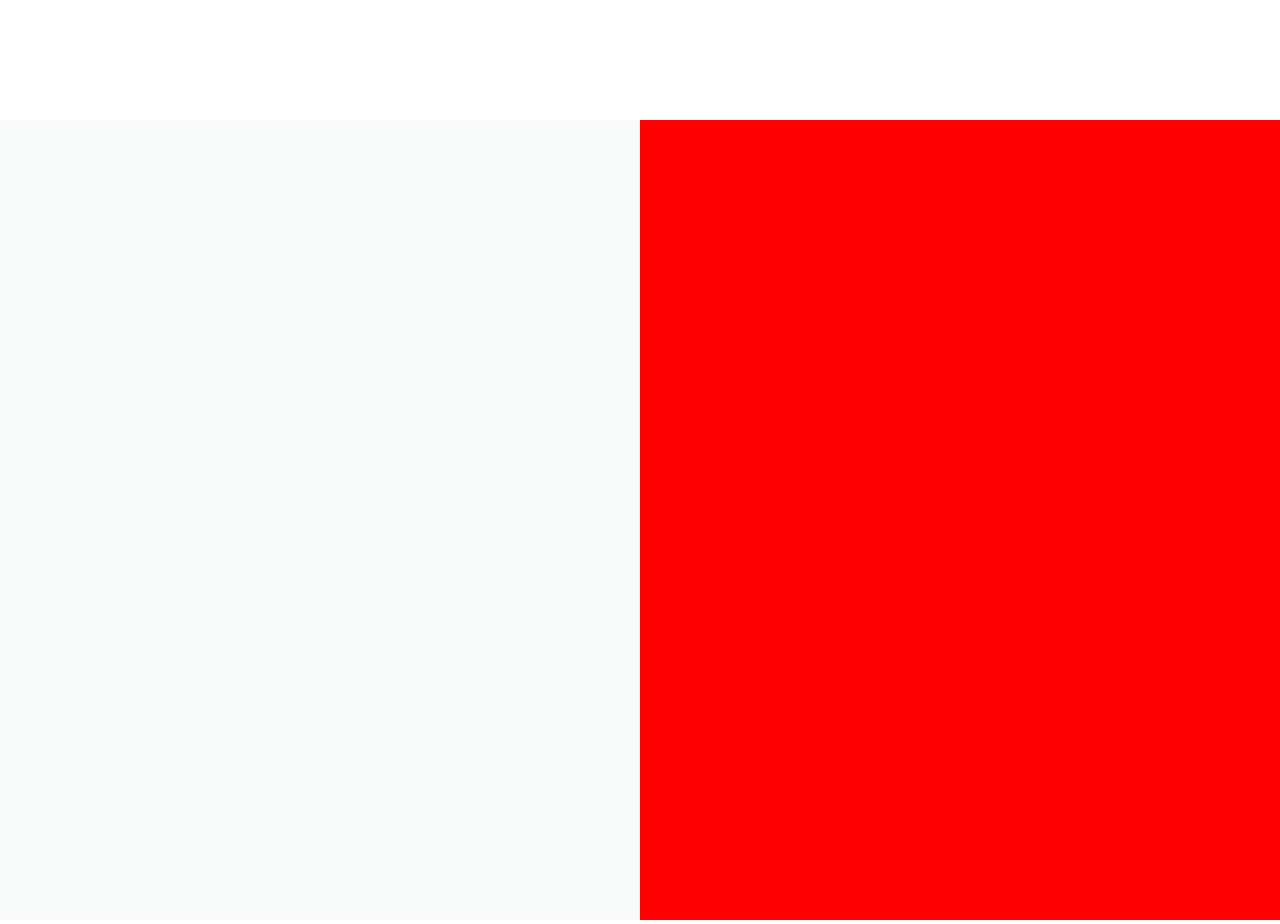
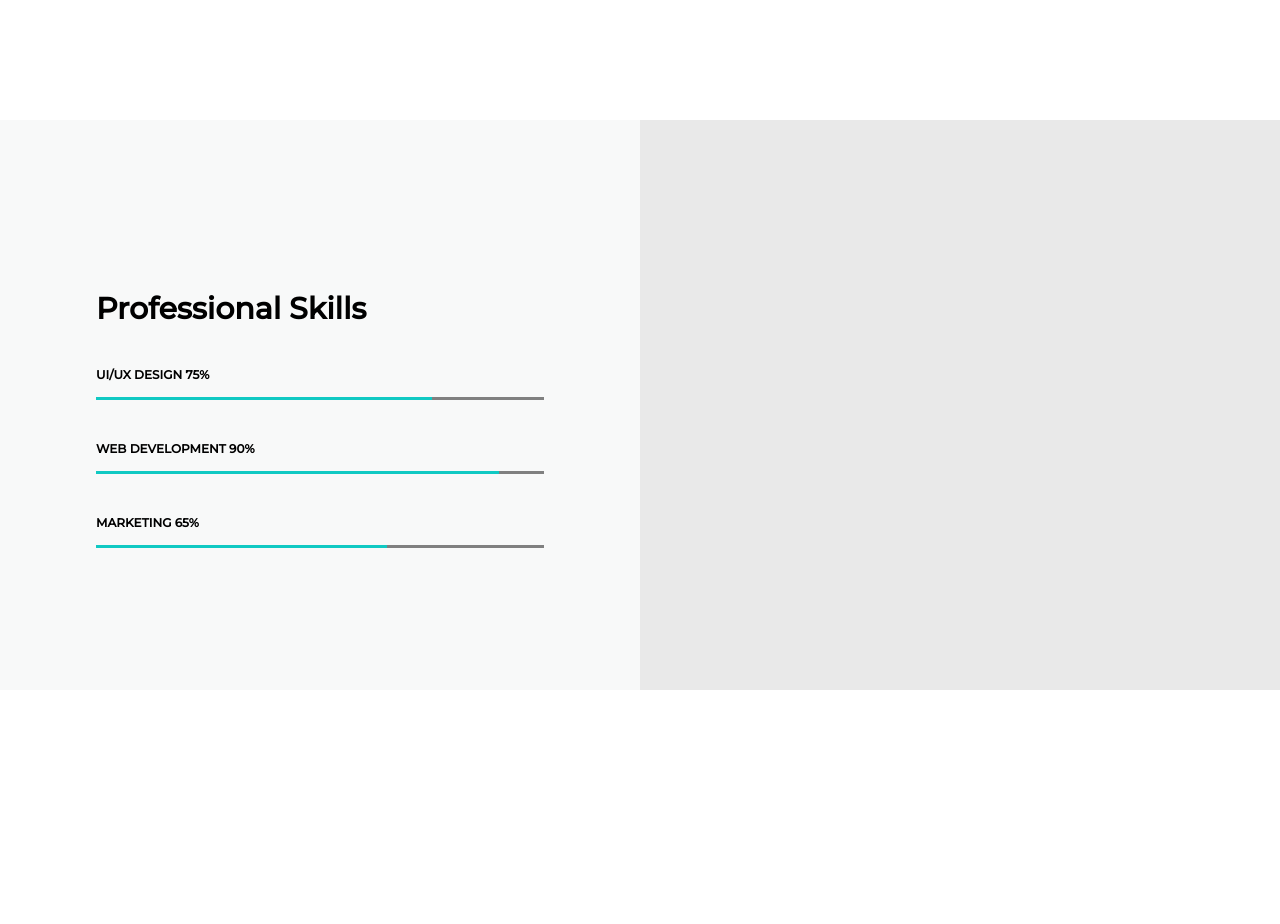
Before and after one commit to bohdan455/WebPage, a plain HTML site: page index.html in a window 1280 px wide. Shown: the part 1100-2024 px from the top of the page. After the commit the page ends 1790 px from the top, so only its background shows below. Drawn offline with Linux system fonts and the light colour scheme.

Commit message:
add progres bar

```diff
--- a/css/style.css
+++ b/css/style.css
@@ -3,6 +3,9 @@
     margin: 0;
     text-decoration: none;
 }
+progress::-moz-progress-bar { background: #10c9c3; }
+progress::-webkit-progress-value { background: #10c9c3; }
+progress { color: #10c9c3; }
 .header{
     height: 700px;
     width: 100%;
@@ -30,9 +33,7 @@ nav{
     flex: 1;
     text-align: right;
 }
-.nav-items{
 
-}
 .nav-item{
     display: inline-block;
     padding: 2px 6px;
@@ -102,6 +103,7 @@ nav{
     margin: 40px 0;
     line-height: 30px;
 }
+
 .about-us{
     height: 420px;
     width: 100%;
@@ -111,6 +113,7 @@ nav{
     margin-top: 100px;
     text-align: center;
     font-family: 'Montserrat', sans-serif;
+    white-space: nowrap;
 }
 .about-us-text h1{
     font-size: 30px;
@@ -122,7 +125,7 @@ nav{
     color: #a3a3a3;
 }
 .skills{
-    height: 800px;
+    height: 570px;
 }
 .skills-content{
     height: 100%;
@@ -134,20 +137,46 @@ nav{
     width: 50%;
     height: 100%;
     float: right;
-    background-image: url("../image/skills-image.jpg");
-    background-color: red;
+
+    background-color: #e9e9e9;
     background-size: cover;
     display: inline-block;
 }
+.skills-progres-bars{
+    margin: 170px auto 0;
+    width: 70%;
+
+    font-family: 'Montserrat', sans-serif;
+}
+.skills-progres-bars h2{
+    font-size: 30px;
+    margin-bottom: 40px;
+}
+.skills-progres-bars h5{
+    font-size:12px;
+    text-transform: uppercase;
+    margin-top: 40px;
+}
+.skills-progres-bars progress{
+    /* color is changed in the top of document */
+    width: 100%;
+    height: 3px;
+
+    border-radius: 0;
+}
 @media(max-width: 1150px){
     .header{
-        height: 100vh;
+        height: 120vh;
     }
     .banner{
         transform: translate(-50%,-50%);
         position: absolute;
         top: 50%;
         left: 50%;
+    }
+    .banner-text{
+        text-align: center;
+        white-space: nowrap;
     }
     .nav-item{
         display: block;
@@ -184,5 +213,9 @@ nav{
     }
     .banner{
         zoom: 0.5;
+        height: 100vh;
+    }
+    .about-us{
+        zoom: 0.5;
     }
 }
--- a/index.html
+++ b/index.html
@@ -79,7 +79,15 @@
     <!-----SKILLS----->
     <Section class = "skills">
         <div class="skills-content">
-
+            <div class="skills-progres-bars">
+                <h2>Professional Skills</h2>
+                <h5>UI/UX Design 75%</h5>
+                <progress id="file" value="75" max="100"> 75% </progress>
+                <h5>web development 90%</h5>
+                <progress id="file" value="90" max="100"> 90% </progress>
+                <h5>marketing 65%</h5>
+                <progress id="file" value="65" max="100"> 65% </progress>
+            </div>
         </div>
         <div class="skills-image">
 
```
